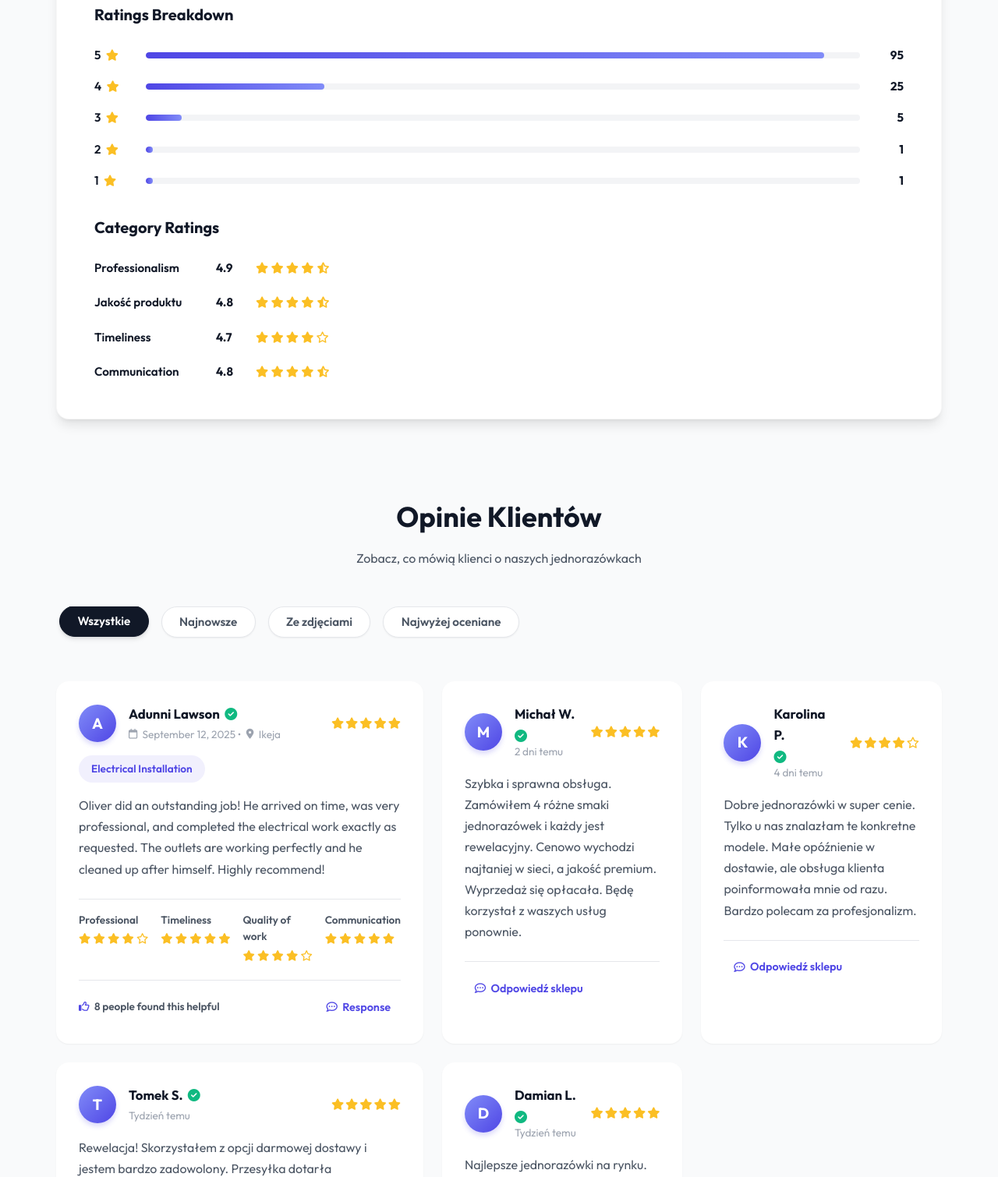
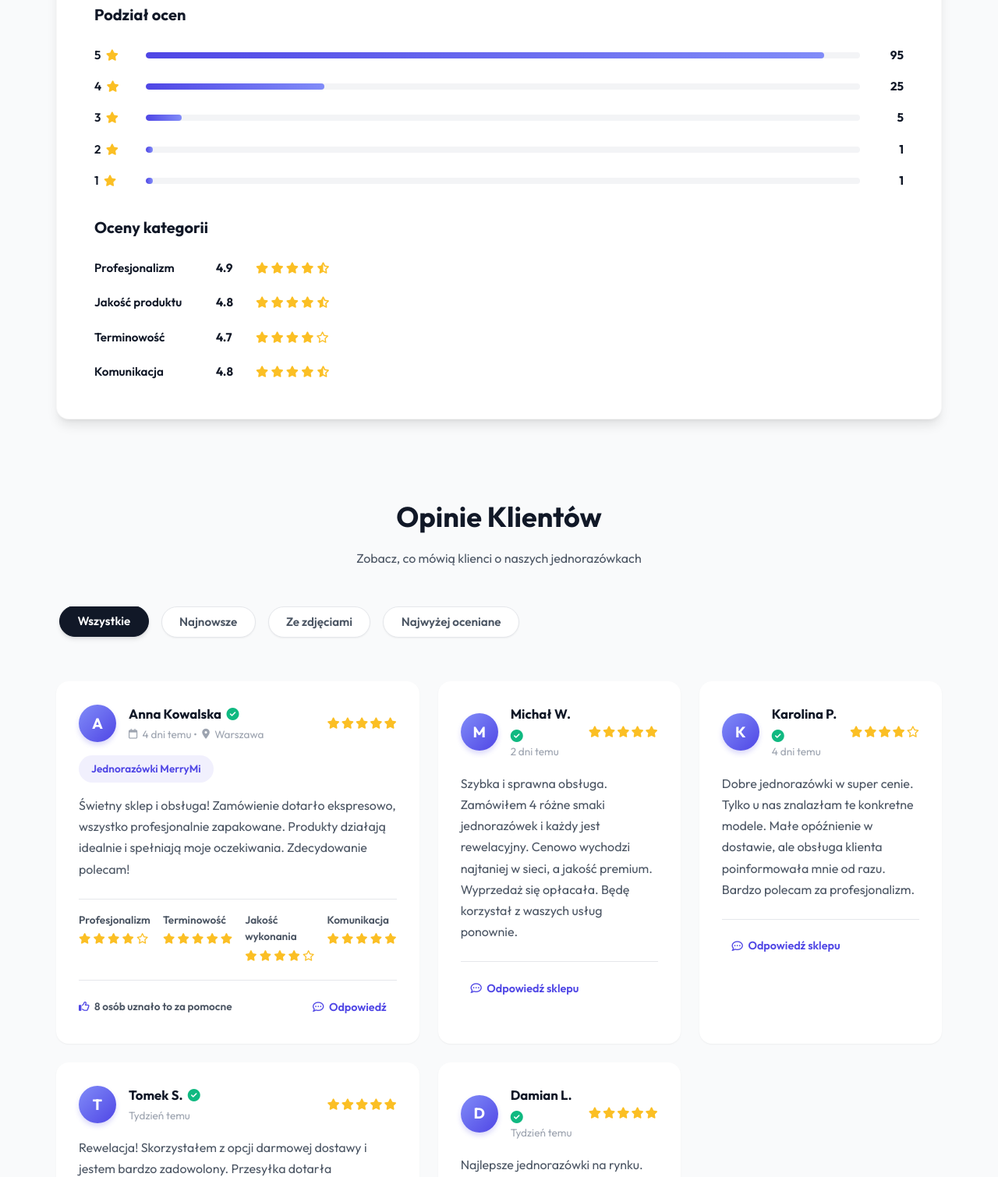
Before and after one commit to Dbucha-Organization/opiniedbucha-pl, a plain HTML site: page index.html in a window 1280 px wide. Shown: the part 1020-2530 px from the top of the page at 78% size. Drawn offline with Linux system fonts and the light colour scheme.

Commit message:
fix comment

```diff
--- a/index.html
+++ b/index.html
@@ -103,25 +103,25 @@
 
                     <div class="stat-card">
                         <div class="stat-value">127</div>
-                        <div class="stat-label">Total Reviews</div>
+                        <div class="stat-label">Wszystkie opinie</div>
                         <div class="stat-trend positive">
                             <i class="fa-solid fa-arrow-trend-up"></i>
-                            +17% z ostatniego miesiąca
+                            +17% od ostatniego miesiąca
                         </div>
                     </div>
 
                     <div class="stat-card">
                         <div class="stat-value">95%</div>
-                        <div class="stat-label">5-Star reviews</div>
+                        <div class="stat-label">Opinie 5-gwiazdkowe</div>
                         <div class="stat-badge excellent">Doskonałe oceny</div>
                     </div>
 
                     <div class="stat-card">
                         <div class="stat-value">4.9</div>
-                        <div class="stat-label">This Month</div>
+                        <div class="stat-label">W tym miesiącu</div>
                         <div class="stat-trend positive">
                             <i class="fa-solid fa-arrow-trend-up"></i>
-                            +0.1 z ostatniego miesiąca
+                            +0.1 od ostatniego miesiąca
                         </div>
                     </div>
                 </div>
@@ -130,7 +130,7 @@
                 <div class="overall-rating-card scroll-reveal">
                     <!-- Left Side - Rating Breakdown -->
                     <div class="rating-breakdown">
-                        <h3 class="breakdown-title">Ratings Breakdown</h3>
+                        <h3 class="breakdown-title">Podział ocen</h3>
                         <div class="breakdown-bars">
                             <div class="breakdown-row">
                                 <span class="breakdown-star">5 <i class="fa-solid fa-star"></i></span>
@@ -170,10 +170,10 @@
                         </div>
 
                         <!-- Category Ratings -->
-                        <h3 class="breakdown-title" style="margin-top: 2rem;">Category Ratings</h3>
+                        <h3 class="breakdown-title" style="margin-top: 2rem;">Oceny kategorii</h3>
                         <div class="category-ratings">
                             <div class="cat-rating-row">
-                                <span class="cat-label">Professionalism</span>
+                                <span class="cat-label">Profesjonalizm</span>
                                 <span class="cat-score">4.9</span>
                                 <div class="cat-stars">
                                     <i class="fa-solid fa-star"></i>
@@ -195,7 +195,7 @@
                                 </div>
                             </div>
                             <div class="cat-rating-row">
-                                <span class="cat-label">Timeliness</span>
+                                <span class="cat-label">Terminowość</span>
                                 <span class="cat-score">4.7</span>
                                 <div class="cat-stars">
                                     <i class="fa-solid fa-star"></i>
@@ -206,7 +206,7 @@
                                 </div>
                             </div>
                             <div class="cat-rating-row">
-                                <span class="cat-label">Communication</span>
+                                <span class="cat-label">Komunikacja</span>
                                 <span class="cat-score">4.8</span>
                                 <div class="cat-stars">
                                     <i class="fa-solid fa-star"></i>
@@ -245,10 +245,10 @@
                         <div class="review-header">
                             <div class="avatar">A</div>
                             <div class="review-meta">
-                                <span class="reviewer-name">Adunni Lawson <i
+                                <span class="reviewer-name">Anna Kowalska <i
                                         class="fa-solid fa-circle-check verified-badge"></i></span>
-                                <span class="review-date"><i class="fa-regular fa-calendar"></i> September 12, 2025 • <i
-                                        class="fa-solid fa-location-dot"></i> Ikeja</span>
+                                <span class="review-date"><i class="fa-regular fa-calendar"></i> 4 dni temu • <i
+                                        class="fa-solid fa-location-dot"></i> Warszawa</span>
                             </div>
                             <div class="review-stars">
                                 <i class="fa-solid fa-star"></i><i class="fa-solid fa-star"></i><i
@@ -256,17 +256,17 @@
                                     class="fa-solid fa-star"></i>
                             </div>
                         </div>
-                        <div class="review-service-tag">Electrical Installation</div>
+                        <div class="review-service-tag">Jednorazówki MerryMi</div>
                         <div class="review-content">
-                            <p>Oliver did an outstanding job! He arrived on time, was very professional, and completed
-                                the electrical work exactly as requested. The outlets are working perfectly and he
-                                cleaned up after himself. Highly recommend!</p>
+                            <p>Świetny sklep i obsługa! Zamówienie dotarło ekspresowo, wszystko profesjonalnie
+                                zapakowane. Produkty działają idealnie i spełniają moje oczekiwania.
+                                Zdecydowanie polecam!</p>
                         </div>
 
                         <!-- Category Ratings -->
                         <div class="review-categories">
                             <div class="review-cat">
-                                <span class="review-cat-label">Professional</span>
+                                <span class="review-cat-label">Profesjonalizm</span>
                                 <div class="review-cat-stars">
                                     <i class="fa-solid fa-star"></i>
                                     <i class="fa-solid fa-star"></i>
@@ -276,7 +276,7 @@
                                 </div>
                             </div>
                             <div class="review-cat">
-                                <span class="review-cat-label">Timeliness</span>
+                                <span class="review-cat-label">Terminowość</span>
                                 <div class="review-cat-stars">
                                     <i class="fa-solid fa-star"></i>
                                     <i class="fa-solid fa-star"></i>
@@ -286,7 +286,7 @@
                                 </div>
                             </div>
                             <div class="review-cat">
-                                <span class="review-cat-label">Quality of work</span>
+                                <span class="review-cat-label">Jakość wykonania</span>
                                 <div class="review-cat-stars">
                                     <i class="fa-solid fa-star"></i>
                                     <i class="fa-solid fa-star"></i>
@@ -296,7 +296,7 @@
                                 </div>
                             </div>
                             <div class="review-cat">
-                                <span class="review-cat-label">Communication</span>
+                                <span class="review-cat-label">Komunikacja</span>
                                 <div class="review-cat-stars">
                                     <i class="fa-solid fa-star"></i>
                                     <i class="fa-solid fa-star"></i>
@@ -308,10 +308,10 @@
                         </div>
 
                         <div class="review-footer">
-                            <span class="helpful-count"><i class="fa-regular fa-thumbs-up"></i> 8 people found this
-                                helpful</span>
+                            <span class="helpful-count"><i class="fa-regular fa-thumbs-up"></i> 8 osób uznało to za
+                                pomocne</span>
                             <a href="https://www.dbucha.com/"> <span class="response-link"><i
-                                        class="fa-regular fa-comment-dots"></i> Response</span></a>
+                                        class="fa-regular fa-comment-dots"></i> Odpowiedź</span></a>
                         </div>
                     </article>
 
```
